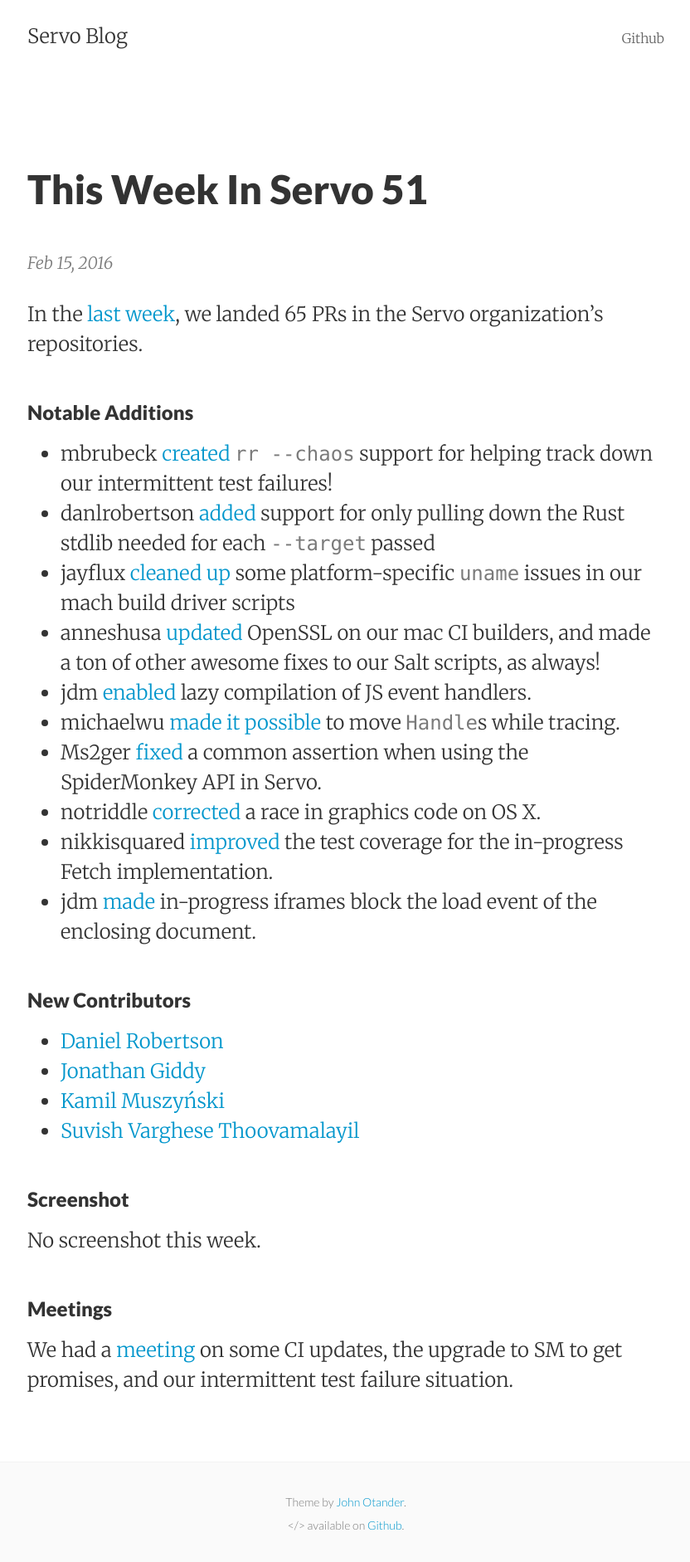
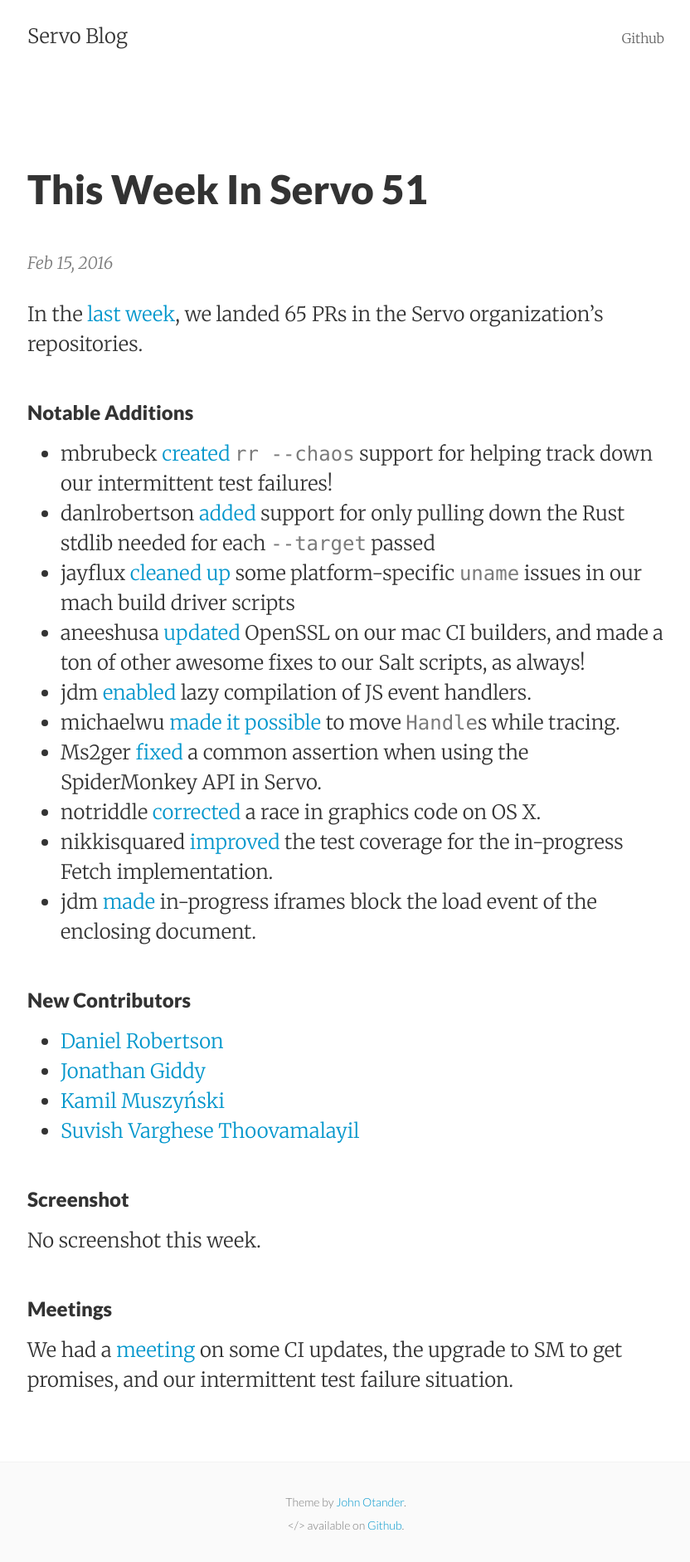
Before and after one commit to servo/blog.servo.org, a Jekyll site: the page built from _posts/2016-02-15-twis-51.md, in a window 1280 px wide. Shown: the whole page at 83% size, without its empty margins (223-1055 px from the left). Built offline with Jekyll 4.4.1, drawn with Linux system fonts in a browser that asks for light colours.

Commit message:
Fix embarrassing typo on aneeshusa's username

```diff
--- a/_posts/2016-02-15-twis-51.md
+++ b/_posts/2016-02-15-twis-51.md
@@ -13,7 +13,7 @@
 - mbrubeck [created](https://github.com/servo/servo/pull/9607) `rr --chaos` support for helping track down our intermittent test failures!
 - danlrobertson [added](https://github.com/servo/servo/pull/9611) support for only pulling down the Rust stdlib needed for each `--target` passed
 - jayflux [cleaned up](https://github.com/servo/servo/pull/9624) some platform-specific `uname` issues in our mach build driver scripts
-- anneshusa [updated](https://github.com/servo/saltfs/pull/218) OpenSSL on our mac CI builders, and made a ton of other awesome fixes to our Salt scripts, as always!
+- aneeshusa [updated](https://github.com/servo/saltfs/pull/218) OpenSSL on our mac CI builders, and made a ton of other awesome fixes to our Salt scripts, as always!
 - jdm [enabled](https://github.com/servo/servo/pull/8491) lazy compilation of JS event handlers.
 - michaelwu [made it possible](https://github.com/servo/html5ever/pull/193) to move `Handle`s while tracing.
 - Ms2ger [fixed](https://github.com/servo/servo/pull/9584) a common assertion when using the SpiderMonkey API in Servo.
```
